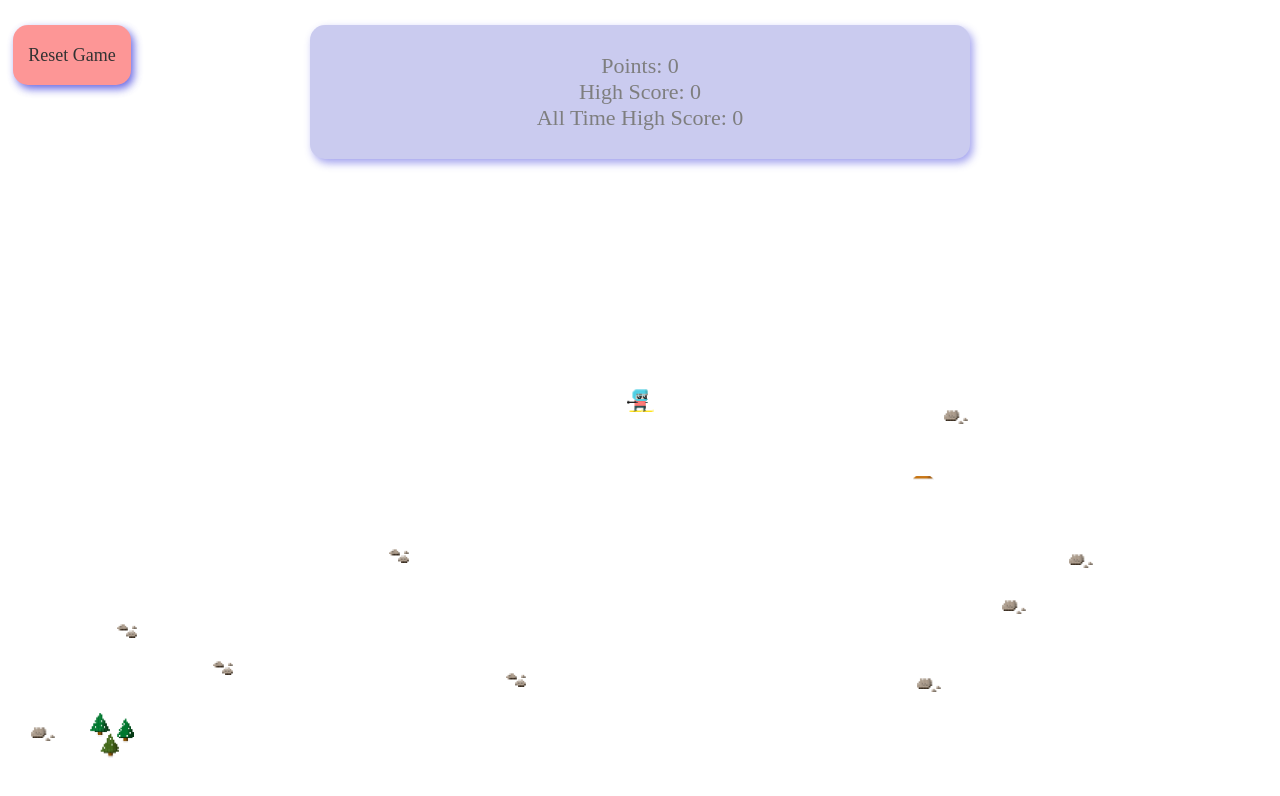
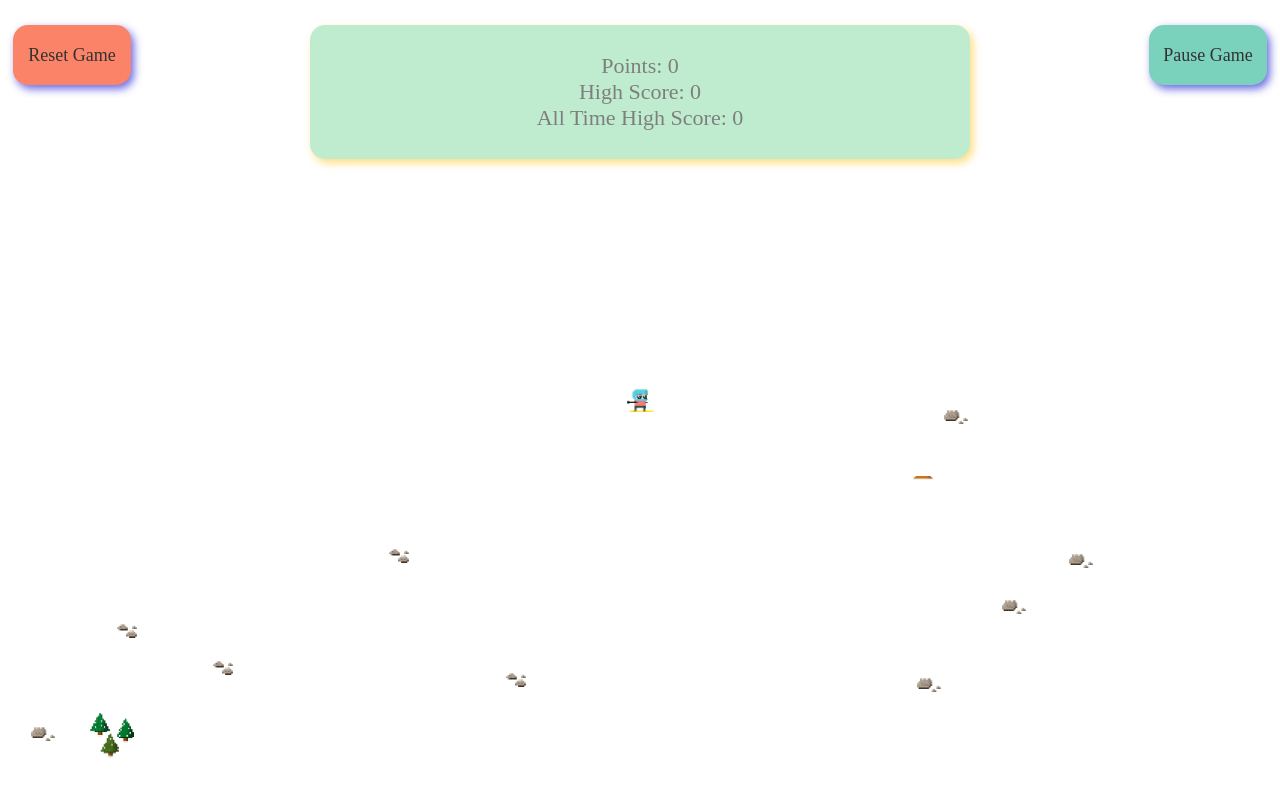
Before and after one commit to loganetherton/logan-ceros-ski, a website: page index.html in a window 1280 px wide. Drawn offline with nearby package versions, Linux system fonts and the light colour scheme.

Commit message:
Pause and resume game. Prevent skier from changing direction while jumping

```diff
--- a/index.html
+++ b/index.html
@@ -9,12 +9,14 @@
 
     <script type="text/javascript" src="js/game.js"></script>
 
+    <link rel="stylesheet" type="text/css" href="styles.css">
+
     <link rel="shortcut icon" type="image/png" href="favicon.png"/>
 
 </head>
 <body>
-    <div id="reset">
-        <div class="reset-text">
+    <div id="reset" class="action-button">
+        <div class="action-button-text">
             Reset Game
         </div>
     </div>
@@ -25,56 +27,10 @@
             <div id="all-time" class="points-text"></div>
         </div>
     </div>
+    <div id="pause" class="action-button">
+        <div class="action-button-text">
+            Pause Game
+        </div>
+    </div>
 </body>
 </html>
-
-<style>
-    .points {
-        position: absolute;
-        top: 25px;
-        left: 0;
-        right: 0;
-        margin: auto;
-        background-color: #9698e0;
-        visibility: hidden;
-        opacity: .5;
-        padding: 10px;
-        -webkit-border-radius: 15px;
-        -moz-border-radius: 15px;
-        border-radius: 15px;
-        filter: drop-shadow(3px 4px 4px #4444dd);
-        display: table;
-    }
-
-    .points-text-wrapper {
-        display: table-cell;
-        vertical-align: middle;
-    }
-
-    .points-text {
-        text-align: center;
-        font-size: 22px;
-    }
-
-    #reset {
-        position: absolute;
-        top: 25px;
-        left: 0;
-        background: #fd7d7d;
-        opacity: 0.8;
-        visibility: hidden;
-        padding: 10px;
-        -webkit-border-radius: 15px;
-        -moz-border-radius: 15px;
-        border-radius: 15px;
-        filter: drop-shadow(3px 4px 4px #4444dd);
-        text-align: center;
-        font-size: 18px;
-        display: table;
-    }
-
-    .reset-text {
-        display: table-cell;
-        vertical-align: middle;
-    }
-</style>
--- a/js/game.js
+++ b/js/game.js
@@ -88,10 +88,11 @@ class Game {
     const resetWidthRatio = 13;
     const resetHeightRatio = 20;
     const resetMarginRatio = 100;
-    this.resetButtonWidth = this.gameWidth / resetWidthRatio;
-    this.resetButtonHeight = this.gameHeight / resetHeightRatio;
-    this.resetButtonMarginLeft = this.gameWidth / resetMarginRatio;
+    this.actionButtonWidth = this.gameWidth / resetWidthRatio;
+    this.actionButtonHeight = this.gameHeight / resetHeightRatio;
+    this.actionButtonMargin = this.gameWidth / resetMarginRatio;
     this.resetButton = $('#reset');
+    this.pauseButton = $('#pause');
 
     /**
      * Skier
@@ -101,6 +102,9 @@ class Game {
 
     // Bind gameloop method once since it's an expensive call
     this.boundGameLoop = this.gameLoop.bind(this);
+
+    // Pause
+    this.gamePaused = false;
   }
 
   /**
@@ -131,7 +135,7 @@ class Game {
     // Remove content to draw the next frame
     this.clearCanvas();
 
-    if (this.skier) {
+    if (this.skier && !this.gamePaused) {
       // Handle movement
       this.moveSkier();
 
@@ -550,6 +554,7 @@ class Game {
    */
   setupEventHandler() {
     $(window).keydown(event => {
+      if (!this.gamePaused && !this.skier.isJumping) {
         switch (event.which) {
         // Move left based on current direction. If crashed, set in down-left position
           case this.keyValues.left:
@@ -589,11 +594,21 @@ class Game {
             event.preventDefault();
             break;
         }
+      }
     });
 
     // Handle reset button click
     this.resetButton.click(() => {
       this.resetGame();
+    });
+
+    this.pauseButton.click(() => {
+      if (!this.gamePaused) {
+        this.skier.skierSpeed = 0;
+      } else {
+        this.skier.skierSpeed = this.skier.initialSpeed;
+      }
+      this.gamePaused = !this.gamePaused;
     });
   };
 
@@ -631,10 +646,18 @@ class Game {
     // Reset button
     this.resetButton
     .css({
-      width: this.resetButtonWidth + 'px',
-      height: this.resetButtonHeight + 'px',
+      width: this.actionButtonWidth + 'px',
+      height: this.actionButtonHeight + 'px',
       visibility: 'visible',
-      'margin-left': this.resetButtonMarginLeft + 'px'
+      'margin-left': this.actionButtonMargin + 'px'
+    });
+
+    this.pauseButton
+    .css({
+      width: this.actionButtonWidth + 'px',
+      height: this.actionButtonHeight + 'px',
+      visibility: 'visible',
+      'margin-right': this.actionButtonMargin + 'px'
     });
 
     // Attach canvas
--- /dev/null
+++ b/styles.css
@@ -0,0 +1,63 @@
+/**
+Points
+ */
+.points {
+    position: absolute;
+    top: 25px;
+    left: 0;
+    right: 0;
+    margin: auto;
+    background-color: #80DB9E;
+    visibility: hidden;
+    opacity: .5;
+    padding: 10px;
+    -webkit-border-radius: 15px;
+    -moz-border-radius: 15px;
+    border-radius: 15px;
+    filter: drop-shadow(3px 4px 4px #FFBB00);
+    display: table;
+}
+
+.points-text-wrapper {
+    display: table-cell;
+    vertical-align: middle;
+}
+
+.points-text {
+    text-align: center;
+    font-size: 22px;
+}
+
+/**
+Action buttons, pause and reset
+ */
+.action-button {
+    position: absolute;
+    top: 25px;
+    opacity: 0.8;
+    visibility: hidden;
+    padding: 10px;
+    -webkit-border-radius: 15px;
+    -moz-border-radius: 15px;
+    border-radius: 15px;
+    filter: drop-shadow(3px 4px 4px #4444dd);
+    text-align: center;
+    font-size: 18px;
+    display: table;
+    cursor: pointer;
+}
+
+#reset {
+    left: 0;
+    background-color: #FB6542;
+}
+
+#pause {
+    right: 0;
+    background-color: #5BC8AC;
+}
+
+.action-button-text {
+    display: table-cell;
+    vertical-align: middle;
+}
```
Lines whose indentation alone changed are shown as unchanged.
